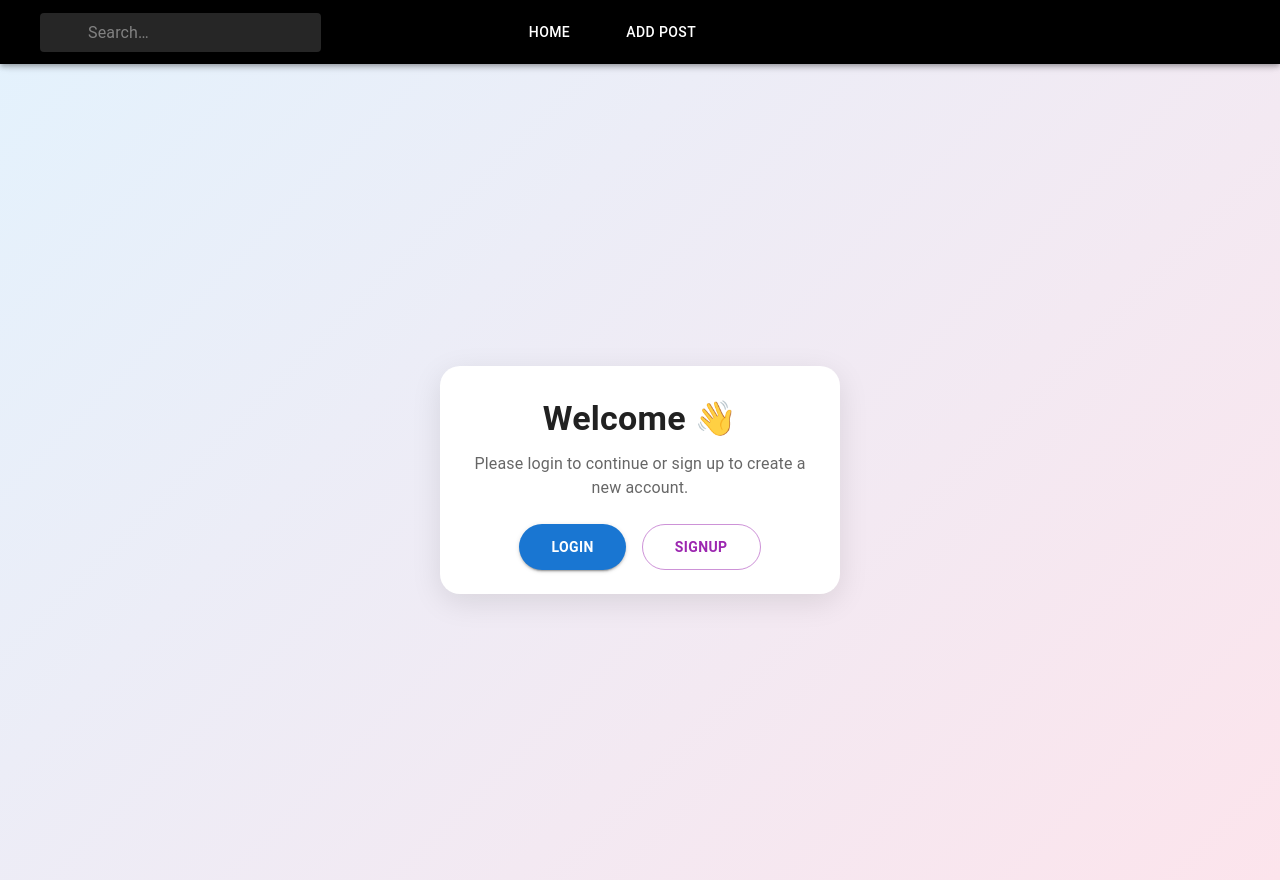
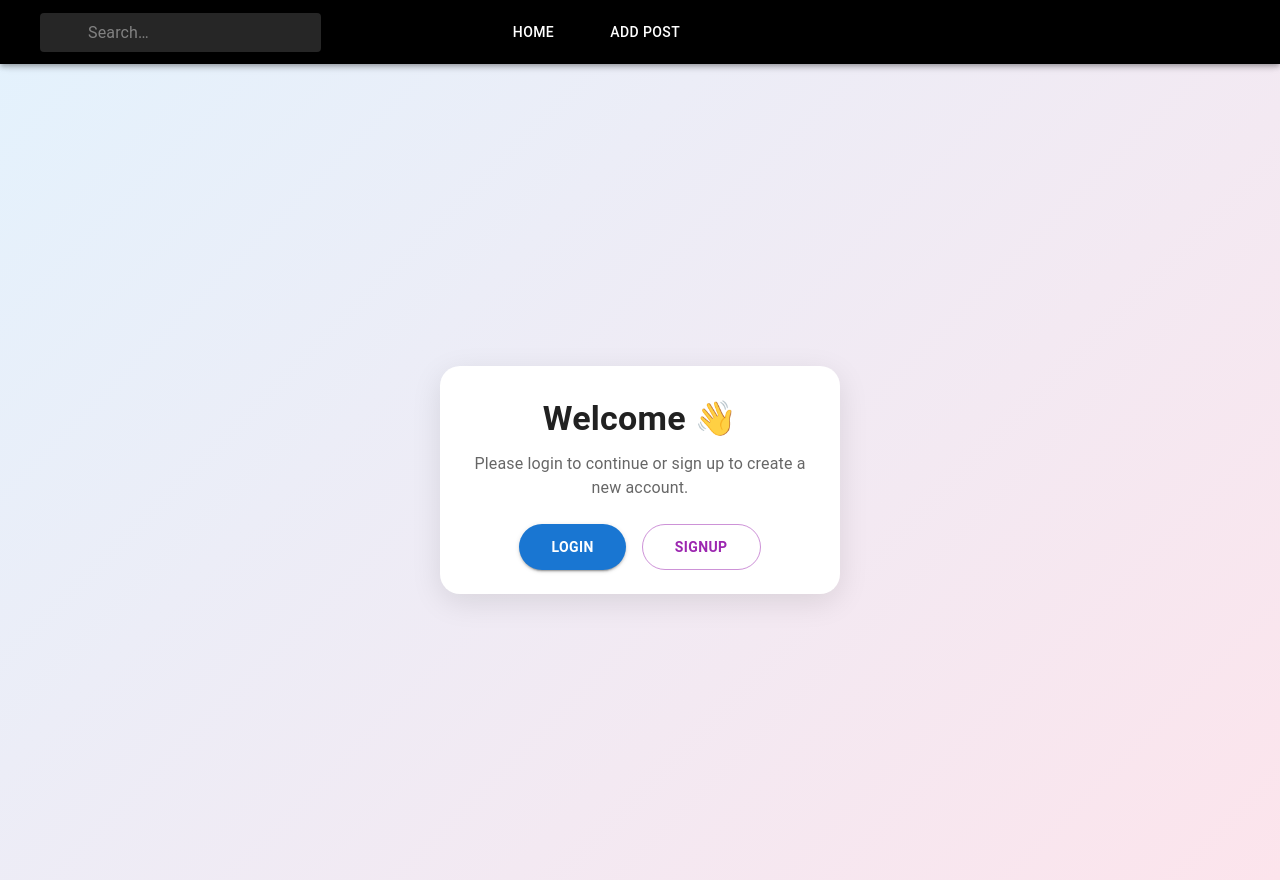
Before and after one commit to AliNaseem123456789/Social-Media-website-Project, a React (Create React App) app in the folder frontend/: page / in a window 1280 px wide. Built offline with nearby package versions, Linux system fonts and the light colour scheme; no server answers; some icons are missing.

Commit message:
Navbar and sidebar fixed

```diff
--- a/frontend/src/components/Navbar.jsx
+++ b/frontend/src/components/Navbar.jsx
@@ -75,12 +75,12 @@ function Navbar() {
             flexGrow: 1,
             display: "flex",
             justifyContent: "flex-start",
-            ml: {xs:4,sm:5,md:15,lg:20},
+            ml: {xs:0,sm:0,md:15,lg:18},
             gap: 2,
           }}
         >
-          <Link to="/home" style={{textDecoration:"none",color:"white"}}>
-          <Button color="inherit" startIcon={<HomeIcon />}>
+          <Link to="/home" style={{textDecoration:"none",color:"white",ml:"5px"}}>
+          <Button color="inherit" startIcon={<HomeIcon />} >
             Home
           </Button>
           </Link>
```
